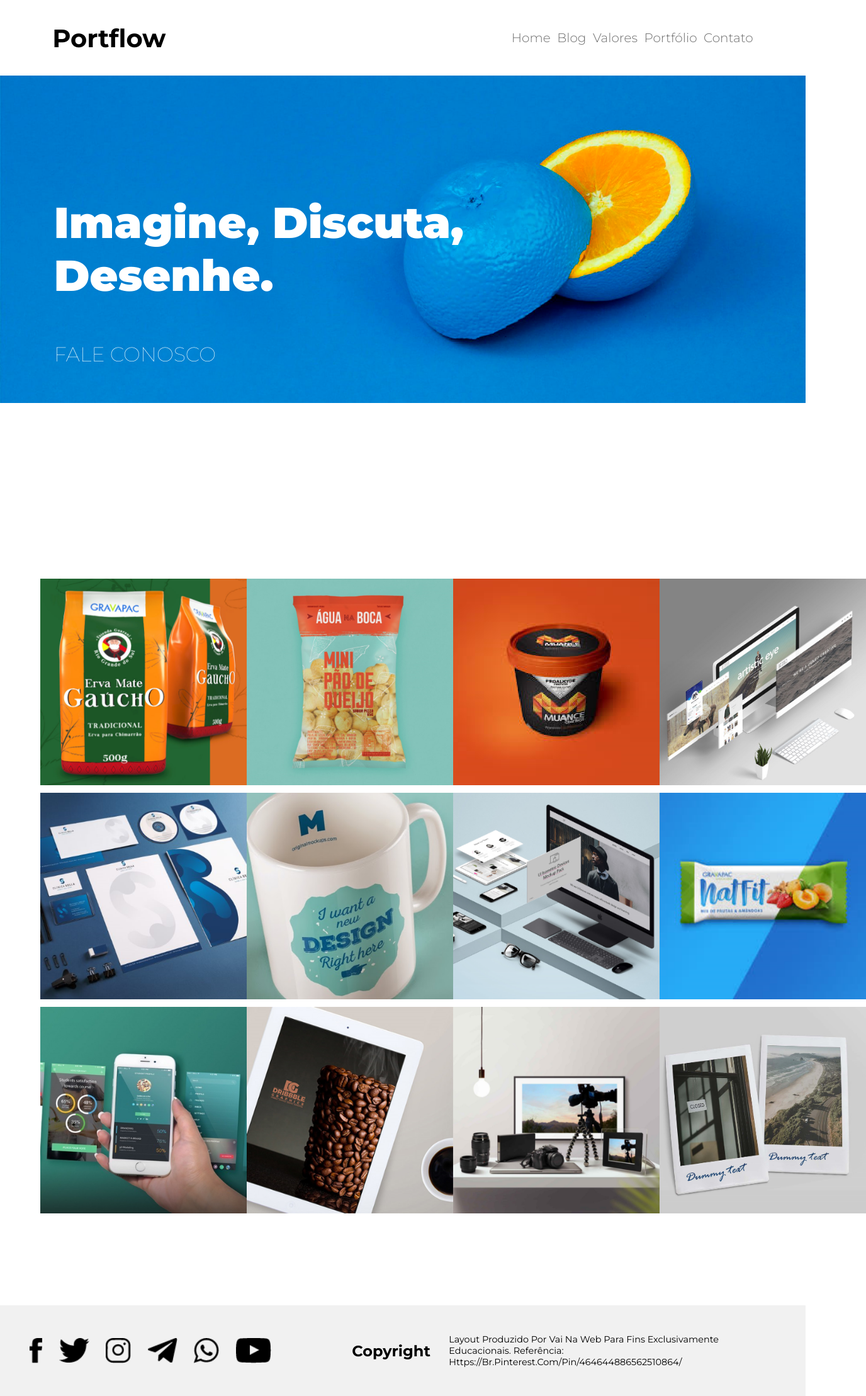
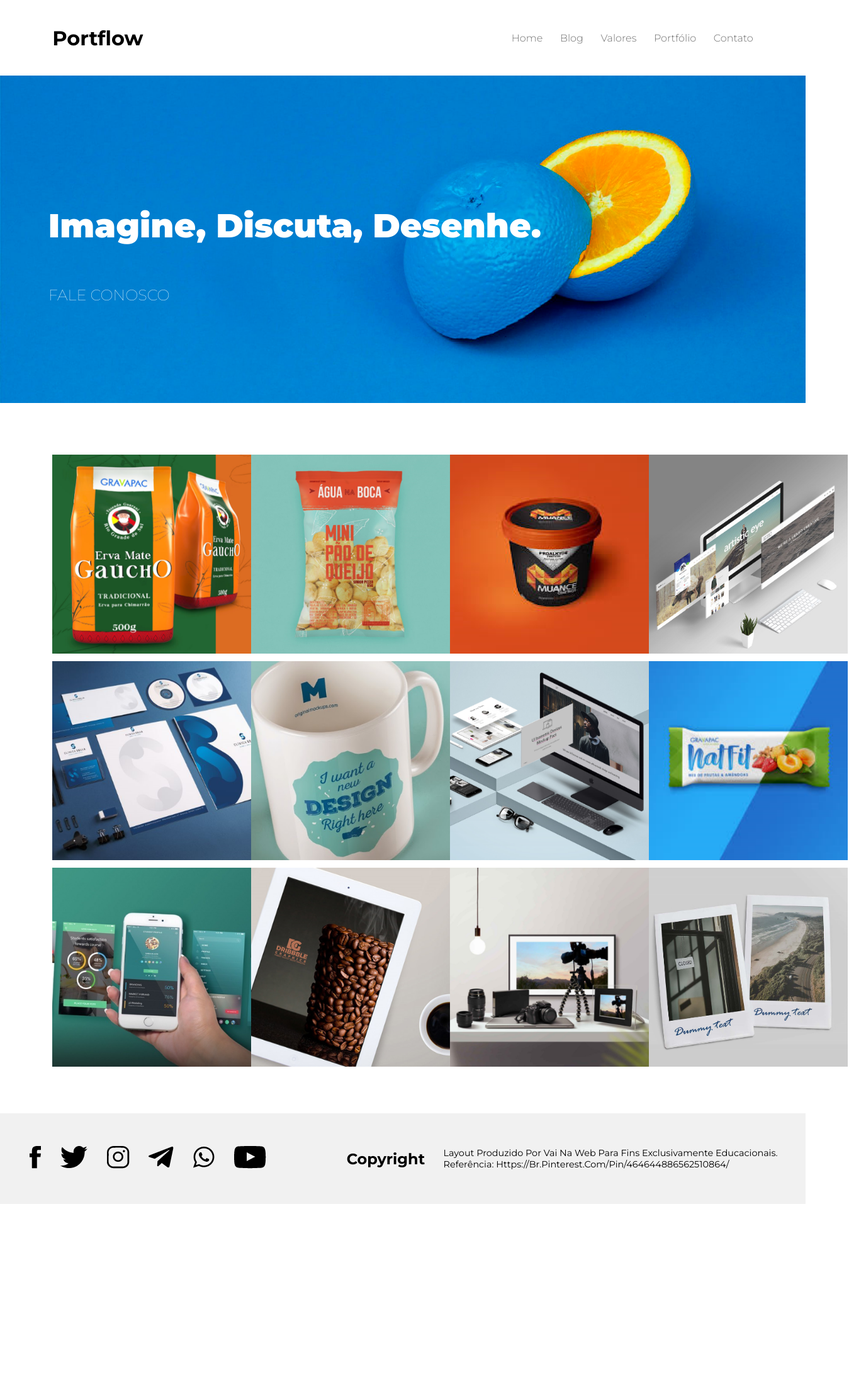
Before and after one commit to samuellrd/VnW-Portflow, a plain HTML site: page index.html in a window 1280 px wide. Shown: the whole page at 63% size, 1376 px wide, since content can reach past the window. After the commit the page ends 1912 px from the top, so only its background shows below. Drawn offline with Linux system fonts and the light colour scheme.

Commit message:
some updates

```diff
--- a/index.html
+++ b/index.html
@@ -24,7 +24,7 @@
     </header>
     <section class="blueOrange">
         <p class="pUm">Imagine, Discuta, Desenhe.</p>
-        <p class="pDois">FALE CONOSCO</p>
+        <p class="pDois"><span>FALE CONOSCO</span></p>
     </section>
     <main>
         <section class="images">
@@ -47,17 +47,16 @@
         </section>
     </main>
     <footer>
-        <div class="socialMidia">
-            <img class="icons" src="./assets/facebook icons.com_65484.png" alt="">
-            <img class="icons" src="./assets/TWITTER_icon-icons.com_65486.png" alt="">
-            <img class="icons" src="./assets/icon insta.png" alt="">
-            <img class="icons" src="./assets/icon telegram.png" alt="">
-            <img class="icons" src="./assets/icon zap.png" alt="">
-            <img class="icons" src="./assets/YOUTUBE_icon-icons.com_65487.png" alt="">
-        </div>
+        <section class="socialMidia">
+            <a target="_blank" href="https://www.facebook.com/"><img src="./assets/facebook icons.com_65484.png" alt="facebook icon"></a>
+            <a target="_blank" href="https://twitter.com/"><img src="./assets/TWITTER_icon-icons.com_65486.png" alt="twitter icon"></a>
+            <a target="_blank" href="https://www.instagram.com/"><img src="./assets/icon insta.png" alt="instagram icon"></a>
+            <a target="_blank" href="https://web.telegram.org/k/"><img src="./assets/icon telegram.png" alt="telegram icon"></a>
+            <a target="_blank" href="https://web.whatsapp.com/"><img src="./assets/icon zap.png" alt=""></a>
+            <a target="_blank" href="https://www.youtube.com/"><img src="./assets/YOUTUBE_icon-icons.com_65487.png" alt=""></a>
+        </section>
         <p class="copyright">Copyright</p>
         <p class="reference">layout produzido por vai na web para fins exclusivamente educacionais. Referência: https://br.pinterest.com/pin/464644886562510864/</p>
     </footer>
-
 </body>
 </html>
--- a/style.css
+++ b/style.css
@@ -9,7 +9,7 @@
 }
 
 header {
-    height: 15vh;
+    height: 15vh;  /* o valor tava 15vh */
     background-color: #ffffff;
     /* border: solid red 3px; */
     display: flex;
@@ -17,6 +17,7 @@ header {
     justify-content: space-evenly;
     position: sticky;
     top: 0;
+    z-index: 1;
 }
 
 .menuTitle {
@@ -28,7 +29,7 @@ header {
 }
 
 .title {
-    font-size: 2.5em;
+    font-size: 2em;
     font-weight: bold;
 }
 
@@ -42,13 +43,15 @@ header {
 }
 
 .menu li {
-    font-size: 1.25em;
+    /* border: solid red; */
+    font-size: 1em;
     font-weight: 300;
     color: #707070;
+    transition: 0.6s;
 }
 
 .menu li:hover {
-    font-size: 1.5625em;
+    transform: scale(1.3);
     font-weight: 900;
     color: #000000;
     cursor: pointer;
@@ -59,7 +62,7 @@ header {
     background-repeat: no-repeat;
     background-size: 100%;
     /* border: red solid 4px; */
-    height: 653px;
+    height: 528px; /* tava 553 px */
     display: flex;
     justify-content: center;
     flex-direction: column;
@@ -68,31 +71,39 @@ header {
 
 .pUm {
     /* border: solid red; */
-    font-size: 4.3em;
+    font-size: 3.3em;
     font-weight: 900;
-    margin-left: 6.7vw;
+    margin-top: 5vh;
+    margin-left: 6vw;
     width: 68vw;
 }
 
 .pDois {
-    font-size: 2em;
+    font-size: 1.5em;
     margin-top: 8vh;
     font-weight: 100;
-    margin-left: 6.7vw;
+    /* border: solid red; */
+    margin-left: 6vw;
+}
+
+.pDois :hover {
+    transition: 2s;
+    transform: scale(2);
+    text-decoration: underline;
 }
 
 main {
     display: flex;
     align-items: center;
     flex-direction: column;
-    height: 1300px;
+    height: 140vh;
     /* border: solid 4px ; */
     justify-content: center;
 }
 
 .images {
-    width: 90vw;
-    height: 42.5vh;
+    width: 87vw;
+    height: 41vh;
     /* border: solid red; */
     display: flex;
     justify-content: space-between;
@@ -100,7 +111,13 @@ main {
 }
 
 .contents {
-    height: 41vh;
+    height: 39.5vh;
+    transition: 1s;
+}
+
+.contents:hover {
+    transform: scale(1.066);
+    /* transition: 1s; */
 }
 
 footer {
@@ -108,7 +125,7 @@ footer {
     height: 18vh;
     /* border: solid red; */
     display: flex;
-
+    /* margin-top: 20px; */
 }
 
 .socialMidia {
@@ -118,10 +135,6 @@ footer {
     justify-content: space-between;
     width: 30vw;
     margin-left: 3.7vw;
-}
-
-.icons {
-    height: 5vh;
 }
 
 .copyright {
@@ -137,7 +150,7 @@ footer {
     align-items: center;
     text-transform: capitalize;
     font-size: 0.9em;
-    width: 35vw;
+    width: 46vw;
     margin-left: 2.3vw;
     /* border: solid red; */
 }
```
